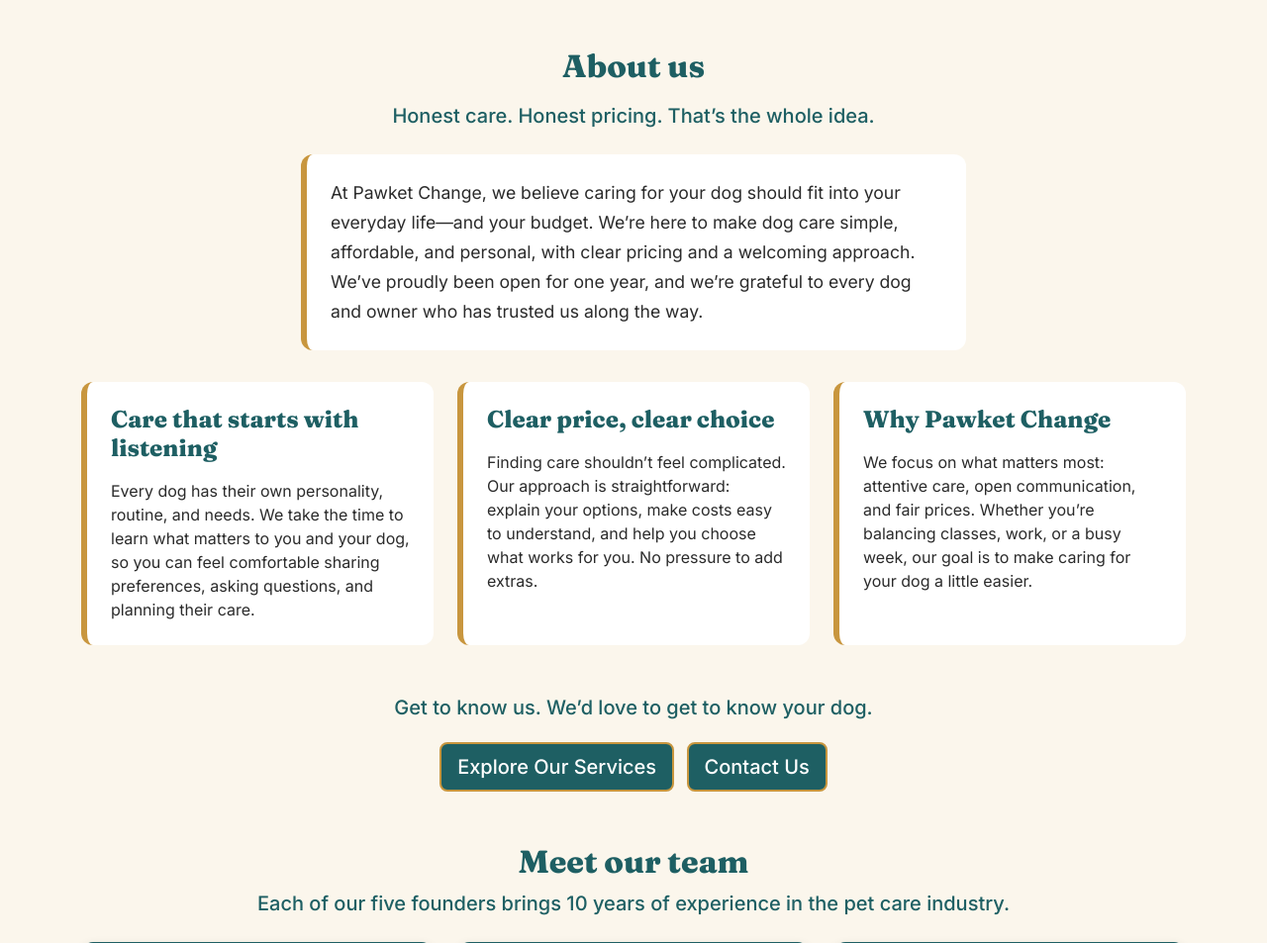
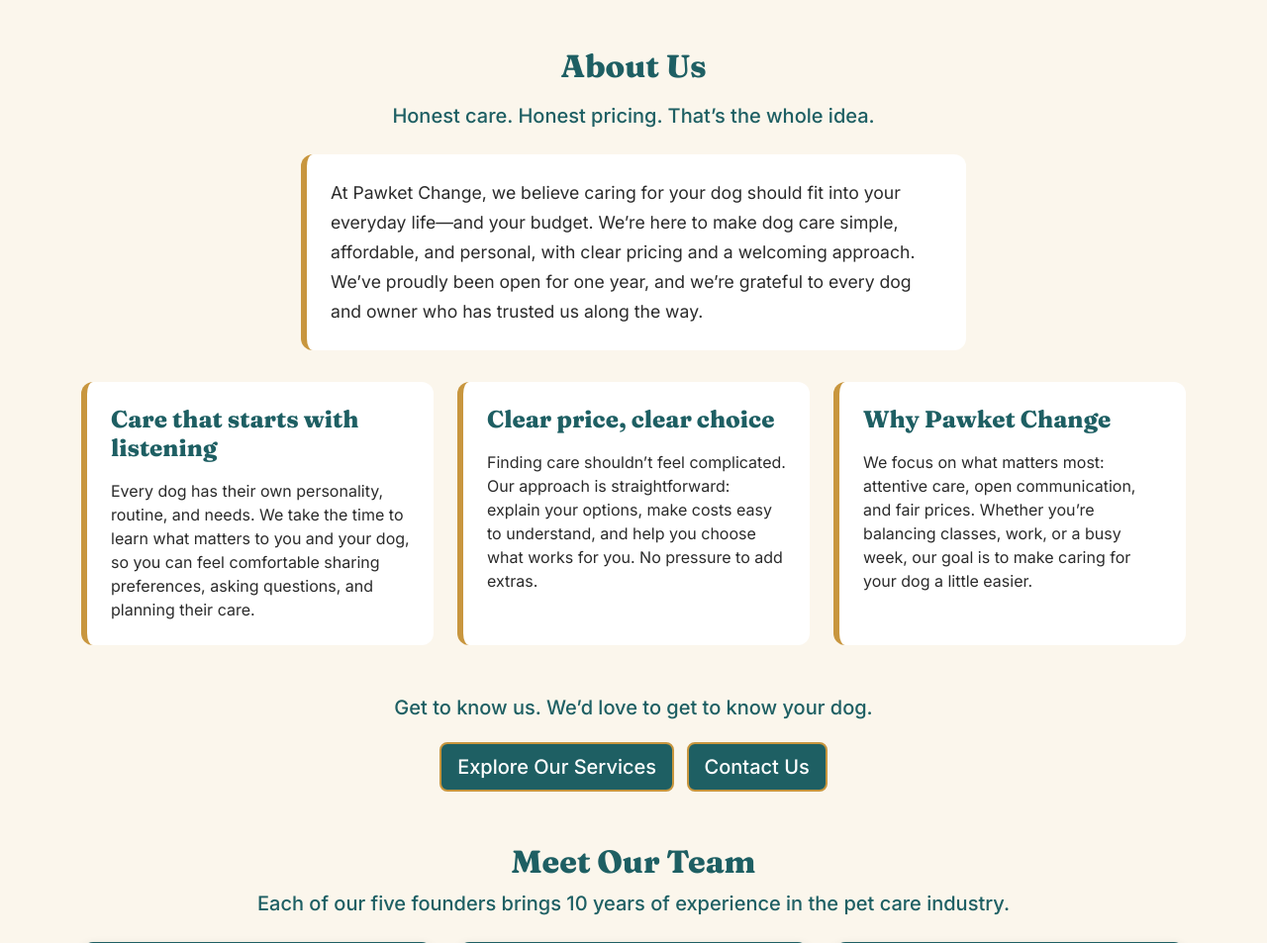
Before and after one commit to HunterFreiner/ETEM.5531.01-pawket_change, a Django app: page /about in a window 1280 px wide. Shown: the part 96-1049 px from the top of the page at 99% size. Run offline with Django 4.2, Linux system fonts and the light colour scheme; some libraries are stand-ins or nearby versions.

Commit message:
updating casing

```diff
--- a/Pawket_Change/Pawket_Change_Application/templates/about.html
+++ b/Pawket_Change/Pawket_Change_Application/templates/about.html
@@ -5,7 +5,7 @@
 
 {% block content %}
 <div class="container text-center">
-    <h2 class="page-title mb-3">About us</h2>
+    <h2 class="page-title mb-3">About Us</h2>
     <p class="lead tagline">Honest care. Honest pricing. That&rsquo;s the whole idea.</p>
 
     <section class="mission mx-auto mt-4 p-4">
@@ -53,7 +53,7 @@
     </div>
 
     <section class="mt-5">
-        <h2 class="page-title mb-2">Meet our team</h2>
+        <h2 class="page-title mb-2">Meet Our Team</h2>
         <p class="lead tagline mb-4">Each of our five founders brings 10 years of experience in the pet care industry.</p>
         <div class="row g-4 justify-content-center">
             <div class="col-12 col-sm-8 col-md-6 col-lg-4">
--- a/Pawket_Change/Pawket_Change_Application/templates/booking.html
+++ b/Pawket_Change/Pawket_Change_Application/templates/booking.html
@@ -5,7 +5,7 @@
 
 {% block content %}
 <div class="container text-center">
-    <h2 class="page-title mb-3">Book a stay</h2>
+    <h2 class="page-title mb-3">Book a Stay</h2>
     <p class="lead tagline">Pick your dates and times &mdash; we&rsquo;re open {{ business_hours }}.</p>
 
     <section class="info-panel booking-panel mx-auto mt-4 p-4 text-start">
--- a/Pawket_Change/Pawket_Change_Application/templates/booking_confirmation.html
+++ b/Pawket_Change/Pawket_Change_Application/templates/booking_confirmation.html
@@ -4,7 +4,7 @@
 
 {% block content %}
 <div class="container text-center">
-    <h2 class="page-title mb-3">Booking request received!</h2>
+    <h2 class="page-title mb-3">Booking Request Received!</h2>
     <p class="lead tagline">Thank you &mdash; we can&rsquo;t wait to see your pet.</p>
 
     <section class="mission mx-auto mt-4 p-4">
--- a/Pawket_Change/Pawket_Change_Application/templates/booking_review.html
+++ b/Pawket_Change/Pawket_Change_Application/templates/booking_review.html
@@ -4,7 +4,7 @@
 
 {% block content %}
 <div class="container text-center">
-    <h2 class="page-title mb-3">Review your booking</h2>
+    <h2 class="page-title mb-3">Review Your Booking</h2>
     <p class="lead tagline">Please check your details before submitting.</p>
 
     <section class="info-panel booking-panel mx-auto mt-4 p-4 text-start">
--- a/Pawket_Change/Pawket_Change_Application/templates/contact.html
+++ b/Pawket_Change/Pawket_Change_Application/templates/contact.html
@@ -4,7 +4,7 @@
 
 {% block content %}
 <div class="container text-center">
-    <h2 class="page-title mb-3">Contact us</h2>
+    <h2 class="page-title mb-3">Contact Us</h2>
     <section class="mission mx-auto mt-4 p-4 text-center">
         <h3 class="page-title h4 mb-2">Under construction</h3>
         <p class="mb-0">This page is still being built. Check back soon for ways to reach Pawket Change!</p>
--- a/Pawket_Change/Pawket_Change_Application/templates/services.html
+++ b/Pawket_Change/Pawket_Change_Application/templates/services.html
@@ -4,7 +4,7 @@
 
 {% block content %}
 <div class="container text-center">
-    <h2 class="page-title mb-3">Our services</h2>
+    <h2 class="page-title mb-3">Our Services</h2>
     <p class="lead tagline">Honest care, honest pricing &mdash; no memberships, no surprises.</p>
 
     <div class="row g-4 mt-2">
```
